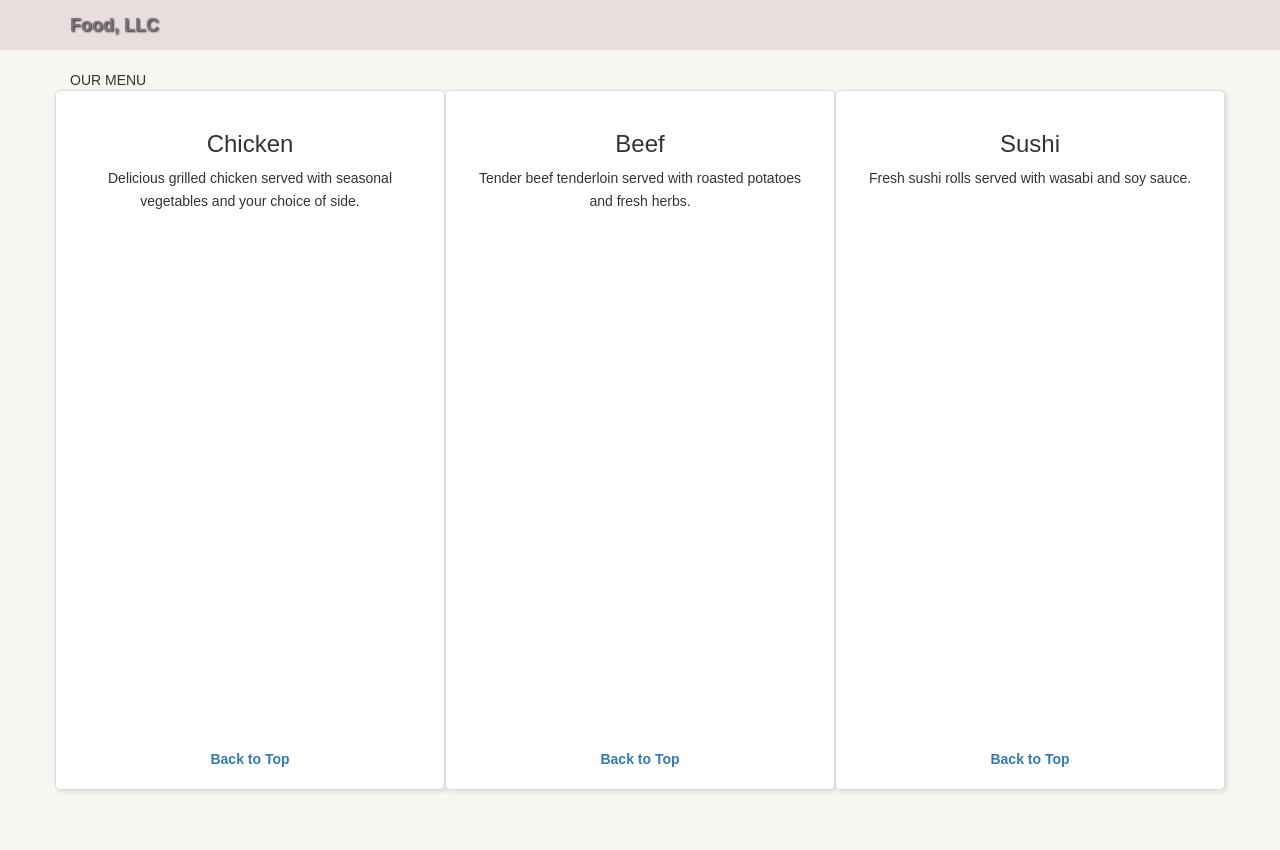
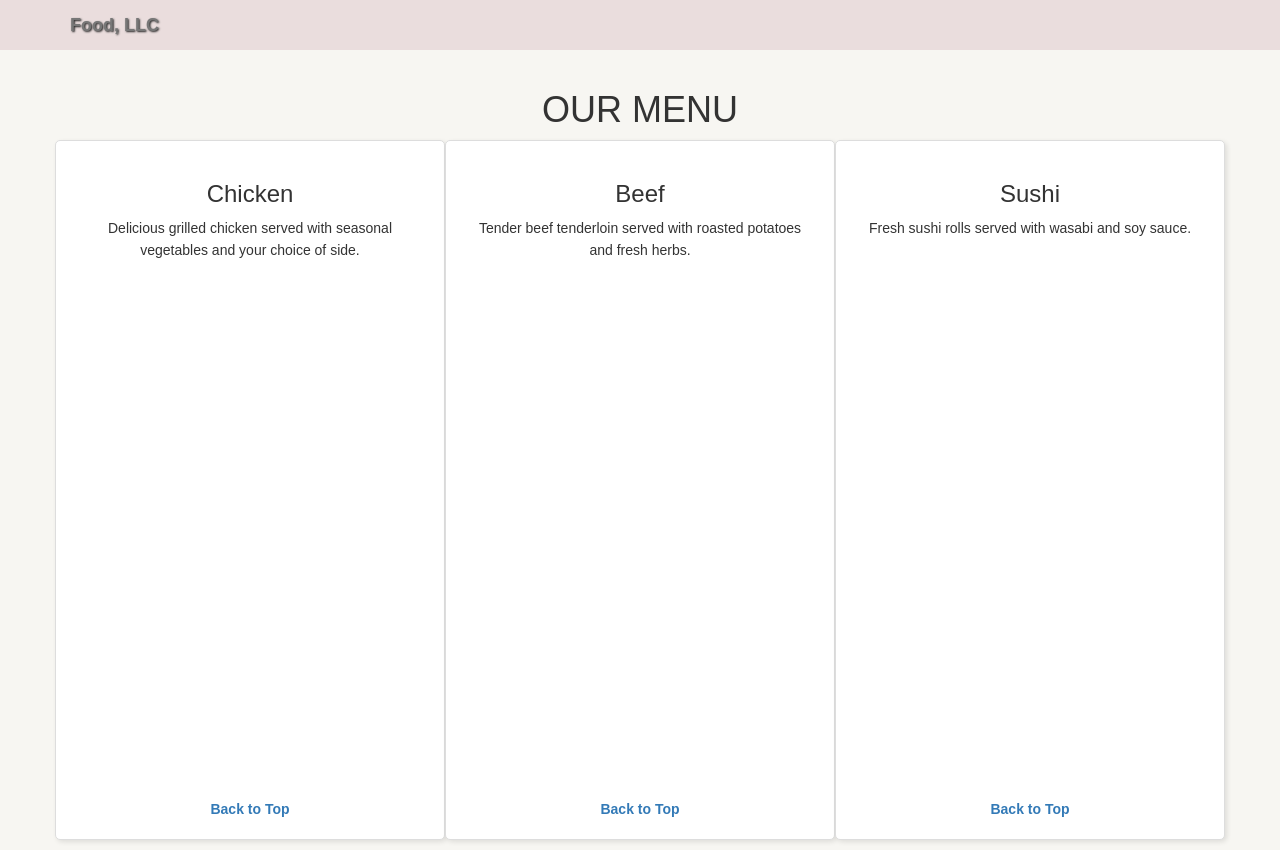
Before and after one commit to himanshu-code-007/coursera-test, a plain HTML site: page docs/index.html in a window 1280 px wide. Before the commit the page ends 800 px from the top, so only its background shows below. Drawn offline with Linux system fonts and the light colour scheme.

Commit message:
Update index.html

```diff
--- a/docs/index.html
+++ b/docs/index.html
@@ -43,7 +43,7 @@
     </nav>
   </header>
   <div id="menu" class="container">
-  <h1class="text-center">OUR MENU</h1>
+  <h1 class="text-center">OUR MENU</h1>
   <div class="row">
     <div id="chicken" class="  col-md-4 col-sm-6 col-xs-12">
       <h3 class="text-center">Chicken</h3>
```
